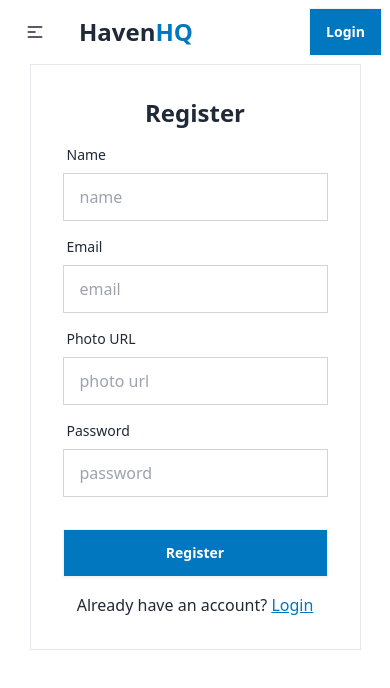
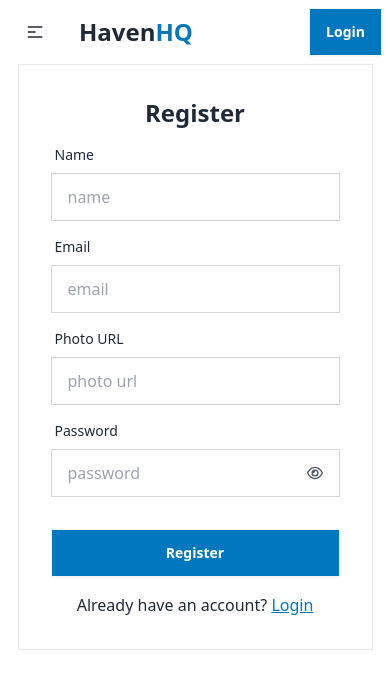
Before and after one commit to joysaha023/real-estate-react-projects, a React (Vite) app: page /register in a window 390 px wide. Shown: the top 688 px of the page. Built offline with nearby package versions, Linux system fonts and the light colour scheme.

Commit message:
show and hide password functionality added

```diff
--- a/src/Pages/Register/Register.jsx
+++ b/src/Pages/Register/Register.jsx
@@ -1,20 +1,27 @@
-import React from 'react';
-import { Link } from 'react-router-dom';
-import { useForm } from "react-hook-form"
+import React, { useState } from "react";
+import { Link } from "react-router-dom";
+import { useForm } from "react-hook-form";
+import { FaRegEye, FaRegEyeSlash } from "react-icons/fa6";
 
 const Register = () => {
+  const [showPassword, setShowPassword] = useState(false);
   const {
     register,
     handleSubmit,
     watch,
     formState: { errors },
-  } = useForm()
+  } = useForm();
 
-
+  const onSubmit = (data) => {
+    console.log(data);
+  };
 
   return (
     <div className="flex flex-col items-center">
-        <form className="card-body lg:w-[30%] border">
+      <form
+        onSubmit={handleSubmit(onSubmit)}
+        className="card-body lg:w-[30%] border"
+      >
         <h2 className="text-center text-2xl md:text-3xl font-bold">Register</h2>
         <div className="form-control">
           <label className="label">
@@ -24,8 +31,11 @@ const Register = () => {
             type="text"
             placeholder="name"
             className="input input-bordered rounded-none"
-              required
+            {...register("fullName", { required: true })}
           />
+          {errors.fullName && (
+            <span className="text-red-500 text-sm">write your name</span>
+          )}
         </div>
         <div className="form-control">
           <label className="label">
@@ -35,8 +45,11 @@ const Register = () => {
             type="email"
             placeholder="email"
             className="input input-bordered rounded-none"
-              required
+            {...register("email", { required: true })}
           />
+          {errors.email && (
+            <span className="text-red-500 text-sm">Email is required</span>
+          )}
         </div>
         <div className="form-control">
           <label className="label">
@@ -46,25 +59,35 @@ const Register = () => {
             type="text"
             placeholder="photo url"
             className="input input-bordered rounded-none"
-              required
+            {...register("image")}
           />
         </div>
         <div className="form-control">
           <label className="label">
             <span className="label-text">Password</span>
           </label>
+          <label className="input input-bordered rounded-none flex items-center gap-2">
+
           <input
-              type="password"
+              type={showPassword ? "text" : "password"}
               placeholder="password"
-              className="input input-bordered rounded-none"
-              required
-            />
+              className=" "
+              {...register("password")} />
+            <span className="relative lg:-right-20  text-gray-600" onClick={() => setShowPassword(!showPassword)}>{showPassword ? <FaRegEyeSlash></FaRegEyeSlash> : <FaRegEye></FaRegEye>}</span>
+          </label>
 
         </div>
         <div className="form-control mt-6">
-            <button className="btn bg-[#0077be] text-white hover:text-black rounded-none ">Register</button>
+          <button className="btn bg-[#0077be] text-white hover:text-black rounded-none ">
+            Register
+          </button>
         </div>
-          <h2 className="text-center mt-2 font-medium">Already have an account? <Link to={'/register'} className="text-[#0077be] underline">Login</Link></h2>
+        <h2 className="text-center mt-2 font-medium">
+          Already have an account?{" "}
+          <Link to={"/register"} className="text-[#0077be] underline">
+            Login
+          </Link>
+        </h2>
       </form>
     </div>
   );
```
Lines whose indentation alone changed are shown as unchanged.
